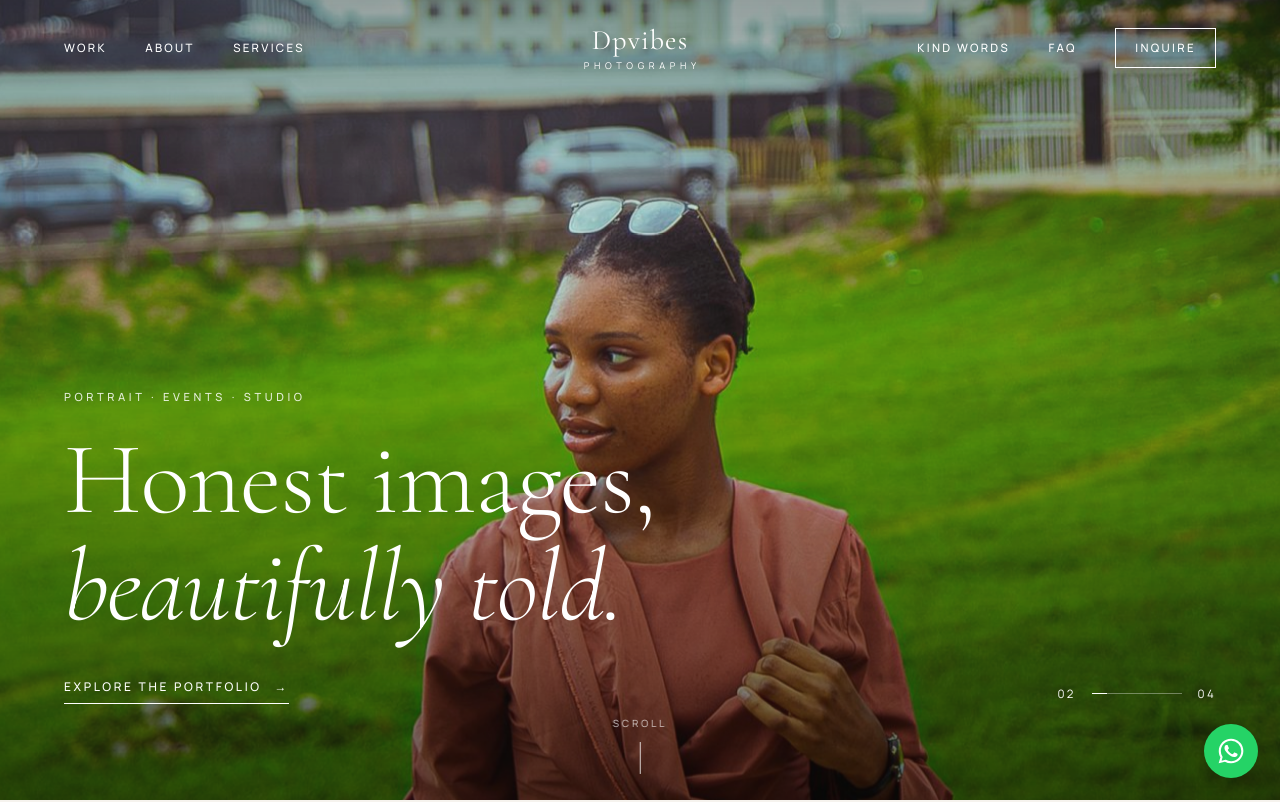
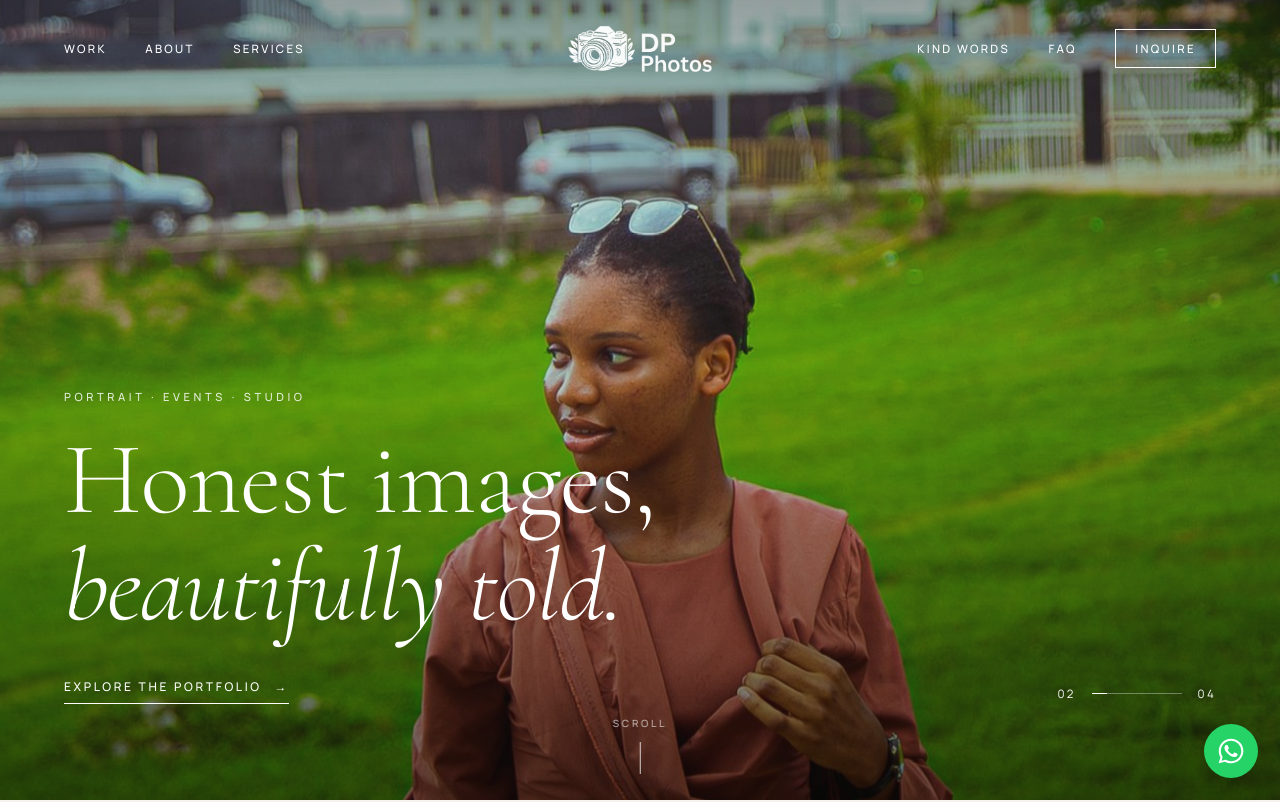
Before and after one commit to Dapo2545/dpphotos, a plain HTML site: page index.html in a window 1280 px wide. Shown: the top 802 px of the page. Drawn offline with nearby package versions, Linux system fonts and the light colour scheme.

Commit message:
Add DP Photos logo to header and footer
Co-Authored-By: Devin AI <158243242+devin-ai-integration[bot]@users.noreply.github.com>

```diff
--- a/index.html
+++ b/index.html
@@ -22,9 +22,9 @@
     <a href="#about">About</a>
     <a href="#services">Services</a>
   </nav>
-  <a href="#top" class="brand">
-    <span class="brand-name">Dpvibes</span>
-    <span class="brand-sub">Photography</span>
+  <a href="#top" class="brand" aria-label="Dpvibes Photography">
+    <img src="images/logo-light.png" alt="Dpvibes Photography logo" class="logo logo-light">
+    <img src="images/logo-dark.png" alt="" class="logo logo-dark">
   </a>
   <nav class="nav-side nav-right">
     <a href="#journal">Kind Words</a>
@@ -234,7 +234,7 @@
 
 <footer class="footer">
   <div class="footer-top">
-    <a href="#top" class="brand dark"><span class="brand-name">Dpvibes</span><span class="brand-sub">Photography</span></a>
+    <a href="#top" class="brand dark" aria-label="Dpvibes Photography"><img src="images/logo-dark.png" alt="Dpvibes Photography logo" class="logo"></a>
     <div class="footer-cols">
       <div><h5>Contact</h5><a href="mailto:praiseadebayo684@gmail.com">praiseadebayo684@gmail.com</a><a href="https://wa.me/2349112560364" target="_blank" rel="noopener">WhatsApp: +234 911 256 0364</a><span>Abuja, Nigeria</span></div>
       <div><h5>Follow</h5><a href="https://instagram.com/" target="_blank" rel="noopener">Instagram</a><a href="https://www.pinterest.com/" target="_blank" rel="noopener">Pinterest</a></div>
--- a/styles.css
+++ b/styles.css
@@ -37,6 +37,11 @@ em { font-style: italic; }
 .nav-cta::after { display: none; }
 .brand { display: flex; flex-direction: column; align-items: center; line-height: 1; }
 .brand-name { font-family: var(--serif); font-size: 1.75rem; font-weight: 400; letter-spacing: .04em; }
+.logo { height: 46px; width: auto; transition: height .4s var(--ease); }
+.nav.solid .logo { height: 38px; }
+.logo-dark, .nav.solid .logo-light, .nav.menu-open .logo-light { display: none; }
+.nav.solid .logo-dark, .nav.menu-open .logo-dark { display: block; }
+.footer .logo, .brand.dark .logo { display: block; height: 54px; }
 .brand-sub { font-size: .58rem; letter-spacing: .5em; text-transform: uppercase; margin-top: .45rem; padding-left: .5em; }
 .burger { display: none; width: 28px; height: 18px; position: relative; justify-self: end; }
 .burger span { position: absolute; left: 0; width: 100%; height: 1px; background: currentColor; transition: transform .3s, top .3s; }
```
Also changed, not shown: images/logo-dark.png (added), images/logo-light.png (added).
